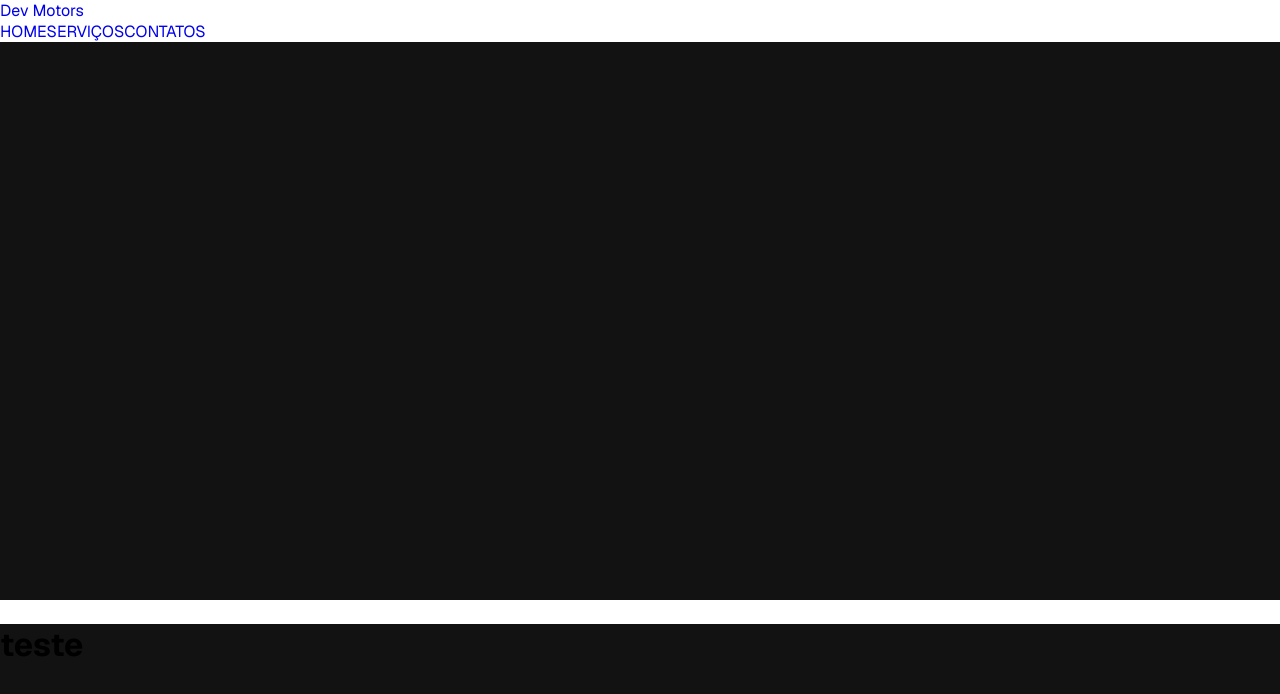
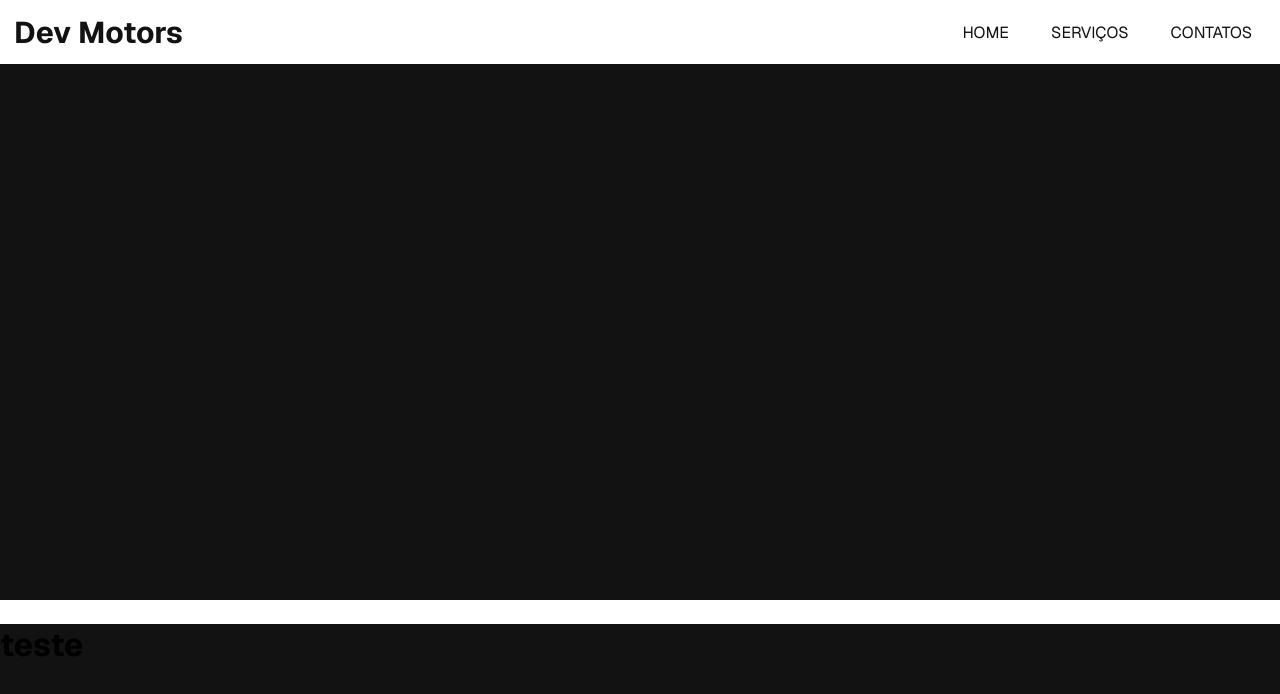
Before and after one commit to rayanrib007/dev-motors, a Next.js app: page / in a window 1280 px wide. Shown: the top 694 px of the page. Built offline with nearby package versions, Linux system fonts and the light colour scheme.

Commit message:
Added styling to the default header component

```diff
--- a/src/components/headerDefault/style.module.scss
+++ b/src/components/headerDefault/style.module.scss
@@ -14,3 +14,51 @@
   box-shadow: 0px 6px 20px -12px rgba(0, 0, 0, 0.6);
   backdrop-filter: blur(4px);
 }
+
+.container {
+  max-width: 1280px;
+  margin: 0 auto;
+  padding: 0 14px;
+}
+
+.content {
+  display: flex;
+  align-items: center;
+  justify-content: space-between;
+  height: 64px;
+}
+
+.contentLogo {
+  display: none;
+}
+
+.contentLogo a {
+  font-weight: bold;
+  color: #121212;
+  font-size: 30px;
+}
+
+.nav {
+  display: flex;
+  gap: 14px;
+
+  a {
+    font-weight: medium;
+    color: #121212;
+    display: flex;
+    align-items: center;
+    padding: 8px 14px;
+    transition: all 0.7s;
+  }
+
+  a:hover {
+    font-weight: bold;
+    transform: scale(1.09);
+  }
+}
+
+@media (min-width: 640px) {
+  .contentLogo {
+    display: flex;
+  }
+}
```
